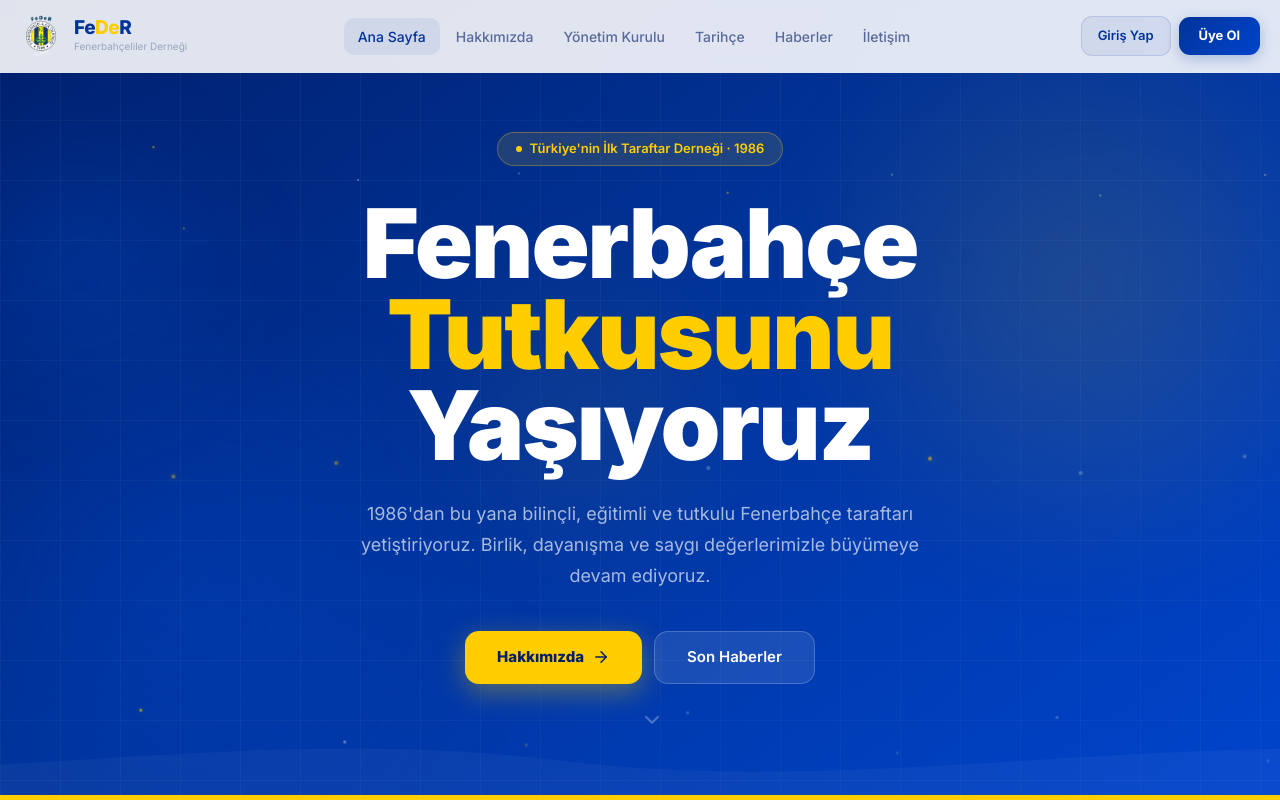
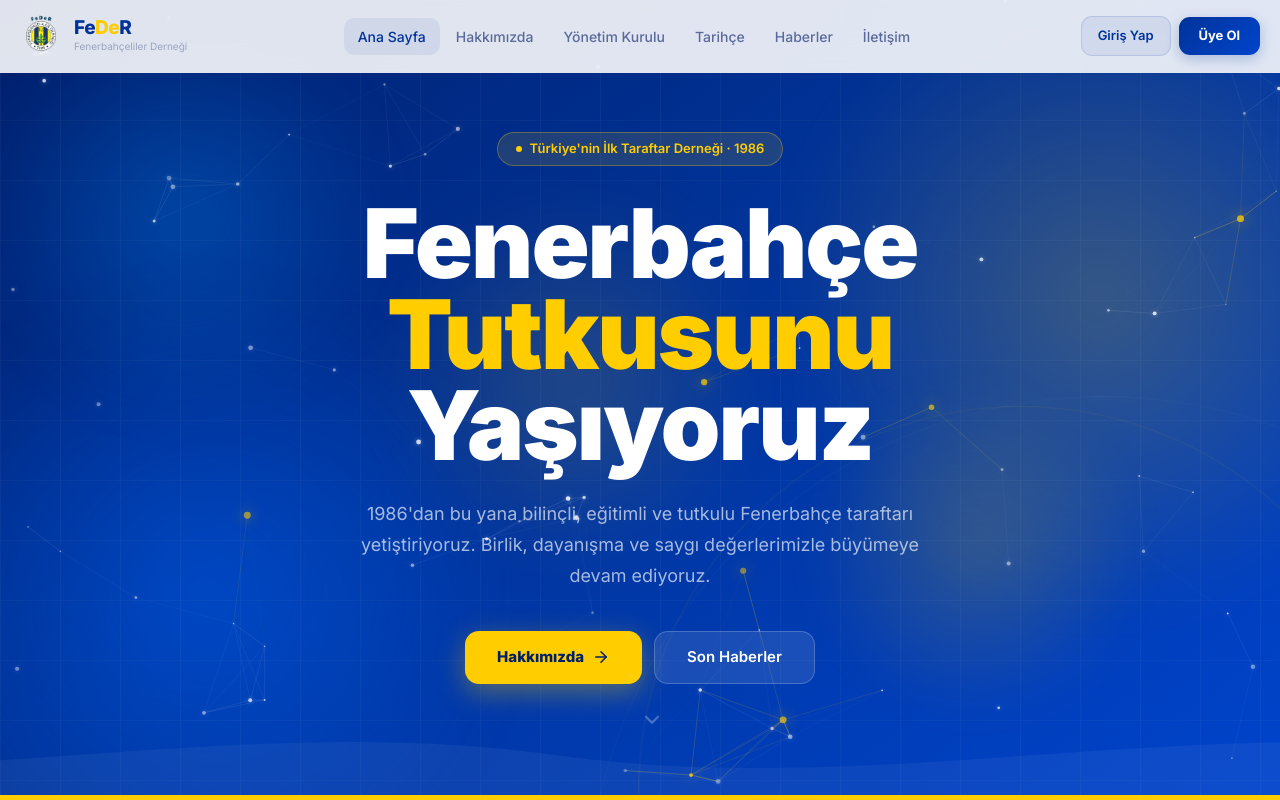
Before and after one commit to sezeraskar/feder-modern, a React (Vite) app: page / in a window 1280 px wide. Shown: the top 800 px of the page. Built offline with nearby package versions, Linux system fonts and the light colour scheme.

Commit message:
feat: hero canvas particle network + guclu blob animasyonlari

```diff
--- /dev/null
+++ b/src/components/HeroParticles.tsx
@@ -0,0 +1,108 @@
+import { useEffect, useRef } from 'react'
+
+interface Dot {
+  x: number; y: number
+  vx: number; vy: number
+  r: number; gold: boolean; alpha: number
+}
+
+export default function HeroParticles({ count = 75 }: { count?: number }) {
+  const ref = useRef<HTMLCanvasElement>(null)
+
+  useEffect(() => {
+    const canvas = ref.current
+    if (!canvas) return
+    const ctx = canvas.getContext('2d')
+    if (!ctx) return
+
+    let raf: number
+    const dpr = Math.min(window.devicePixelRatio || 1, 2)
+
+    const W = () => canvas.offsetWidth
+    const H = () => canvas.offsetHeight
+
+    const resize = () => {
+      canvas.width = W() * dpr
+      canvas.height = H() * dpr
+      ctx.scale(dpr, dpr)
+    }
+    resize()
+    window.addEventListener('resize', resize)
+
+    const dots: Dot[] = Array.from({ length: count }, () => ({
+      x: Math.random() * W(),
+      y: Math.random() * H(),
+      vx: (Math.random() - 0.5) * 0.4,
+      vy: (Math.random() - 0.5) * 0.4,
+      r: Math.random() * 1.8 + 0.7,
+      gold: Math.random() < 0.18,
+      alpha: Math.random() * 0.55 + 0.3,
+    }))
+
+    const CONNECT = 140
+
+    const tick = () => {
+      const w = W(), h = H()
+      ctx.clearRect(0, 0, w, h)
+
+      // move + wrap
+      dots.forEach(d => {
+        d.x += d.vx; d.y += d.vy
+        if (d.x < 0) d.x = w
+        else if (d.x > w) d.x = 0
+        if (d.y < 0) d.y = h
+        else if (d.y > h) d.y = 0
+      })
+
+      // connections
+      for (let i = 0; i < dots.length; i++) {
+        for (let j = i + 1; j < dots.length; j++) {
+          const dx = dots[i].x - dots[j].x
+          const dy = dots[i].y - dots[j].y
+          const dist = Math.hypot(dx, dy)
+          if (dist >= CONNECT) continue
+          const t = 1 - dist / CONNECT
+          const isGold = dots[i].gold || dots[j].gold
+          ctx.beginPath()
+          ctx.strokeStyle = isGold
+            ? `rgba(255,205,0,${t * 0.4})`
+            : `rgba(255,255,255,${t * 0.18})`
+          ctx.lineWidth = isGold ? 1 : 0.7
+          ctx.moveTo(dots[i].x, dots[i].y)
+          ctx.lineTo(dots[j].x, dots[j].y)
+          ctx.stroke()
+        }
+      }
+
+      // dots
+      dots.forEach(d => {
+        ctx.beginPath()
+        if (d.gold) {
+          ctx.shadowBlur = 14
+          ctx.shadowColor = 'rgba(255,205,0,0.9)'
+          ctx.fillStyle = `rgba(255,205,0,${d.alpha})`
+          ctx.arc(d.x, d.y, d.r + 1, 0, Math.PI * 2)
+        } else {
+          ctx.shadowBlur = 5
+          ctx.shadowColor = 'rgba(255,255,255,0.5)'
+          ctx.fillStyle = `rgba(255,255,255,${d.alpha})`
+          ctx.arc(d.x, d.y, d.r, 0, Math.PI * 2)
+        }
+        ctx.fill()
+        ctx.shadowBlur = 0
+      })
+
+      raf = requestAnimationFrame(tick)
+    }
+
+    tick()
+    return () => { cancelAnimationFrame(raf); window.removeEventListener('resize', resize) }
+  }, [count])
+
+  return (
+    <canvas
+      ref={ref}
+      style={{ position: 'absolute', inset: 0, width: '100%', height: '100%', pointerEvents: 'none' }}
+    />
+  )
+}
--- a/src/pages/Home.tsx
+++ b/src/pages/Home.tsx
@@ -3,23 +3,13 @@
 import { ArrowRight, Shield, Users, Award, Heart, ChevronDown } from 'lucide-react'
 import NewsCard from '../components/NewsCard'
 import SectionHeader from '../components/SectionHeader'
+import HeroParticles from '../components/HeroParticles'
 import { useContent } from '../hooks/useContent'
 
 const NAVY = '#003399'
 const NAVY_DARK = '#001F6B'
 const YELLOW = '#FFCD00'
 
-// Deterministic particle data (no Math.random in render)
-const PARTICLES = Array.from({ length: 22 }, (_, i) => ({
-  id: i,
-  x: (i * 43 + 11) % 100,
-  y: (i * 67 + 23) % 100,
-  size: (i % 3) + 2,
-  yellow: i % 5 === 0 || i % 7 === 0,
-  anim: i % 3,
-  duration: 4 + (i % 4),
-  delay: (i * 0.35) % 3.5,
-}))
 
 export default function Home() {
   const c = useContent()
@@ -36,74 +26,77 @@
         {/* ── Animated background ── */}
         <div style={{ position: 'absolute', inset: 0, overflow: 'hidden', pointerEvents: 'none' }}>
 
-          {/* Floating blobs */}
+          {/* Bold floating blobs */}
           <div className="hero-blob-1" style={{
-            position: 'absolute', top: '-15%', right: '-10%',
-            width: 700, height: 700, borderRadius: '50%',
-            background: 'radial-gradient(circle, rgba(255,205,0,0.13) 0%, transparent 65%)',
-            filter: 'blur(40px)',
+            position: 'absolute', top: '-20%', right: '-15%',
+            width: 800, height: 800, borderRadius: '50%',
+            background: 'radial-gradient(circle, rgba(255,205,0,0.22) 0%, transparent 60%)',
+            filter: 'blur(25px)',
           }} />
           <div className="hero-blob-2" style={{
-            position: 'absolute', bottom: '-20%', left: '-12%',
-            width: 650, height: 650, borderRadius: '50%',
-            background: 'radial-gradient(circle, rgba(0,68,204,0.35) 0%, transparent 65%)',
-            filter: 'blur(50px)',
+            position: 'absolute', bottom: '-25%', left: '-15%',
+            width: 750, height: 750, borderRadius: '50%',
+            background: 'radial-gradient(circle, rgba(0,100,255,0.45) 0%, transparent 60%)',
+            filter: 'blur(30px)',
           }} />
           <div className="hero-blob-3" style={{
-            position: 'absolute', top: '30%', left: '35%',
-            width: 400, height: 400, borderRadius: '50%',
-            background: 'radial-gradient(circle, rgba(255,205,0,0.07) 0%, transparent 65%)',
-            filter: 'blur(60px)',
+            position: 'absolute', top: '20%', left: '30%',
+            width: 500, height: 500, borderRadius: '50%',
+            background: 'radial-gradient(circle, rgba(255,205,0,0.14) 0%, transparent 60%)',
+            filter: 'blur(35px)',
+          }} />
+          <div className="hero-blob-2" style={{
+            position: 'absolute', top: '-5%', left: '-8%',
+            width: 450, height: 450, borderRadius: '50%',
+            background: 'radial-gradient(circle, rgba(0,140,255,0.3) 0%, transparent 60%)',
+            filter: 'blur(25px)',
+            animationDelay: '-5s',
           }} />
           <div className="hero-blob-1" style={{
-            position: 'absolute', top: '10%', left: '-5%',
-            width: 350, height: 350, borderRadius: '50%',
-            background: 'radial-gradient(circle, rgba(0,100,255,0.2) 0%, transparent 65%)',
-            filter: 'blur(45px)',
-            animationDelay: '-4s',
+            position: 'absolute', bottom: '10%', right: '5%',
+            width: 380, height: 380, borderRadius: '50%',
+            background: 'radial-gradient(circle, rgba(255,205,0,0.18) 0%, transparent 60%)',
+            filter: 'blur(20px)',
+            animationDelay: '-3s',
+          }} />
+
+          {/* Rotating ring */}
+          <div style={{
+            position: 'absolute', top: '50%', left: '50%',
+            width: 700, height: 700, borderRadius: '50%',
+            border: '1px solid rgba(255,205,0,0.08)',
+            transform: 'translate(-50%, -50%)',
+            animation: 'blob3 25s linear infinite',
+          }} />
+          <div style={{
+            position: 'absolute', top: '50%', left: '50%',
+            width: 1000, height: 1000, borderRadius: '50%',
+            border: '1px solid rgba(255,255,255,0.04)',
+            transform: 'translate(-50%, -50%)',
+            animation: 'blob1 35s linear infinite reverse',
           }} />
 
           {/* Pulsing grid */}
           <div className="hero-grid" style={{
             position: 'absolute', inset: 0,
-            backgroundImage: `linear-gradient(rgba(255,255,255,0.55) 1px, transparent 1px),
-                              linear-gradient(90deg, rgba(255,255,255,0.55) 1px, transparent 1px)`,
+            backgroundImage: `linear-gradient(rgba(255,255,255,0.5) 1px, transparent 1px),
+                              linear-gradient(90deg, rgba(255,255,255,0.5) 1px, transparent 1px)`,
             backgroundSize: '60px 60px',
           }} />
 
-          {/* Floating particles */}
-          {PARTICLES.map(p => (
-            <div key={p.id} style={{
-              position: 'absolute',
-              left: `${p.x}%`,
-              top: `${p.y}%`,
-              width: p.size,
-              height: p.size,
-              borderRadius: '50%',
-              background: p.yellow ? `rgba(255,205,0,0.75)` : 'rgba(255,255,255,0.45)',
-              boxShadow: p.yellow ? '0 0 6px rgba(255,205,0,0.5)' : 'none',
-              animation: `particleDrift${p.anim} ${p.duration}s ease-in-out infinite`,
-              animationDelay: `${p.delay}s`,
-            }} />
-          ))}
+          {/* Canvas particle network */}
+          <HeroParticles count={75} />
 
-          {/* Scrolling wave at bottom */}
-          <div style={{ position: 'absolute', bottom: 0, left: 0, right: 0, height: 80, overflow: 'hidden' }}>
-            <svg
-              className="hero-wave"
-              style={{ position: 'absolute', bottom: 0, width: '200%', height: '100%' }}
-              viewBox="0 0 2880 80"
-              preserveAspectRatio="none"
-              xmlns="http://www.w3.org/2000/svg"
-            >
-              <path
-                d="M0,40 C360,80 720,0 1080,40 C1440,80 1800,0 2160,40 C2520,80 2880,0 2880,40 L2880,80 L0,80 Z"
-                fill="rgba(255,255,255,0.04)"
-              />
+          {/* Scrolling wave */}
+          <div style={{ position: 'absolute', bottom: 0, left: 0, right: 0, height: 90, overflow: 'hidden' }}>
+            <svg className="hero-wave" style={{ position: 'absolute', bottom: 0, width: '200%', height: '100%' }}
+              viewBox="0 0 2880 90" preserveAspectRatio="none" xmlns="http://www.w3.org/2000/svg">
+              <path d="M0,45 C360,90 720,0 1080,45 C1440,90 1800,0 2160,45 C2520,90 2880,0 2880,45 L2880,90 L0,90 Z"
+                fill="rgba(255,255,255,0.05)" />
             </svg>
           </div>
 
-          {/* Yellow accent stripe */}
+          {/* Yellow stripe */}
           <div style={{ position: 'absolute', bottom: 0, left: 0, right: 0, height: 5, background: YELLOW }} />
         </div>
 
```
